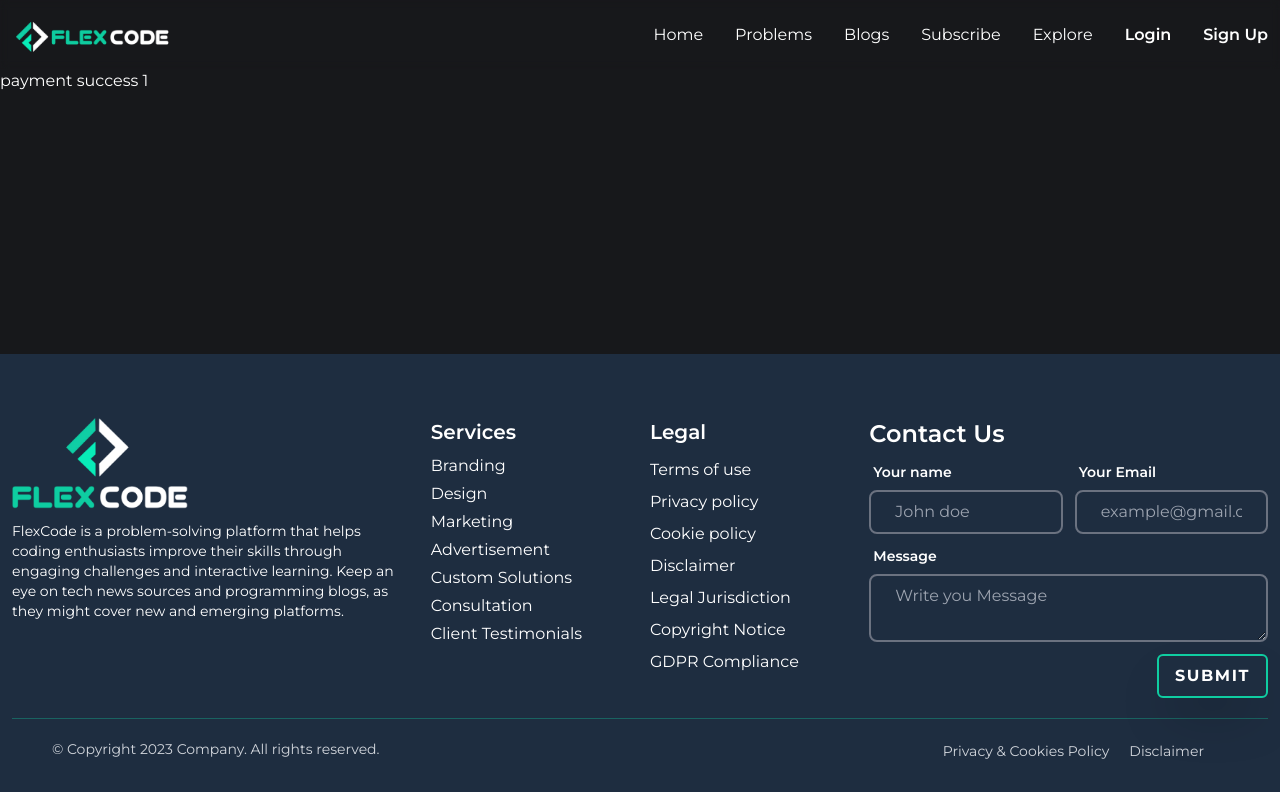
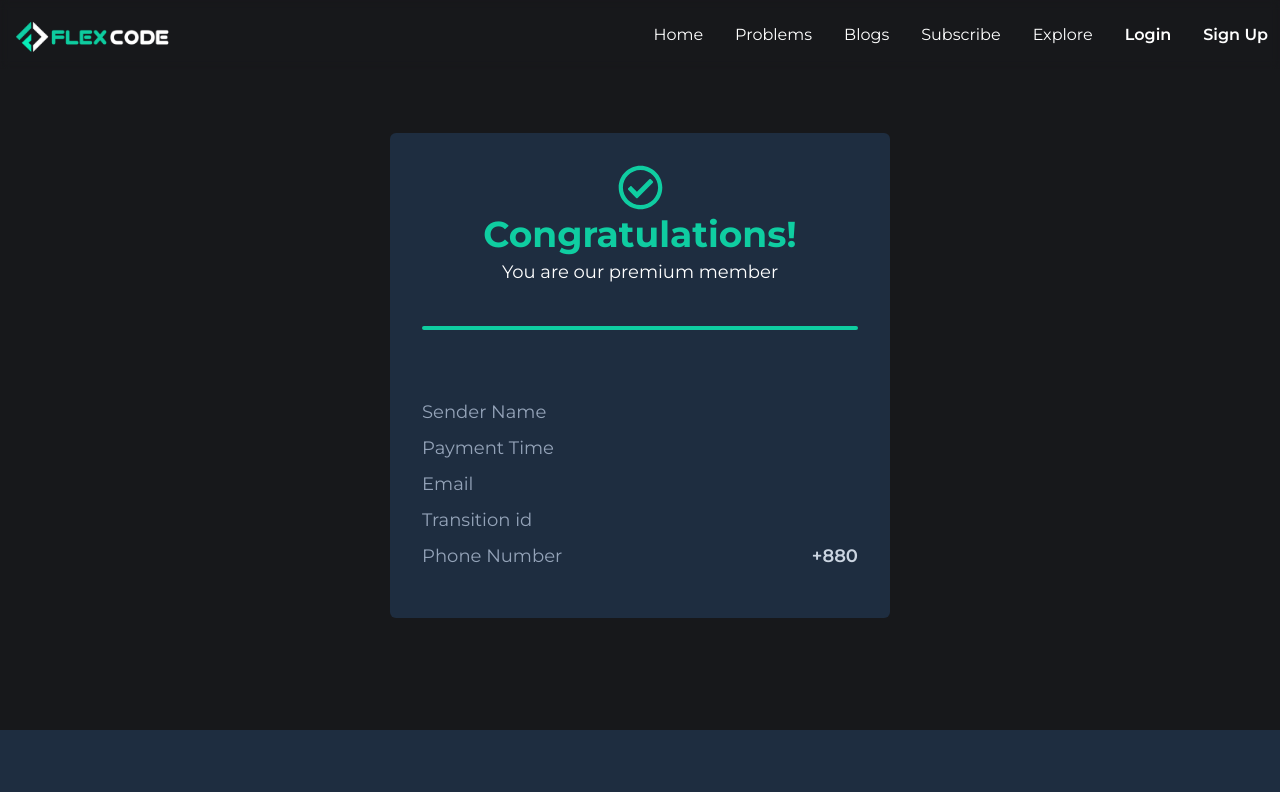
Before and after one commit to ihshadin/flex-code, a React (Vite) app: page /payment/success/1 in a window 1280 px wide. Shown: the top 792 px of the page. Built offline with nearby package versions, Linux system fonts and the light colour scheme; no server answers.

Commit message:
design success page

```diff
--- a/src/pages/CheckOut/CheckOut.jsx
+++ b/src/pages/CheckOut/CheckOut.jsx
@@ -16,7 +16,6 @@ const CheckOut = () => {
   const {
     register,
     handleSubmit,
-    getValues,
     formState: { errors },
   } = useForm();
 
--- a/src/pages/Subscribe/PaymentSuccess.jsx
+++ b/src/pages/Subscribe/PaymentSuccess.jsx
@@ -1,11 +1,78 @@
-import React from "react";
+import React, { useEffect, useState } from "react";
+import { FaRegCheckCircle } from "react-icons/fa";
 import { useParams } from "react-router-dom";
 
 const PaymentSuccess = () => {
   const { tranId } = useParams();
+  const [data, setData] = useState();
+  console.log(data);
+  //   const {
+  //     access,
+  //     address,
+  //     amount,
+  //     currency,
+  //     email,
+  //     number,
+  //     paidStatus,
+  //     transactionId,
+  //   } = data;
+
+  useEffect(() => {
+    fetch(`http://localhost:5000/payment/${tranId}`)
+      .then((res) => res.json())
+      .then((result) => {
+        setData(result);
+      });
+  }, []);
+
   return (
-    <div>
-      <h1>payment success {tranId}</h1>
+    <div className="flexcode-container flex justify-center mb-12">
+      <div className="bg-[#1E2D40] rounded-md">
+        <h1 className="flex justify-center pt-8 pb-1">
+          <FaRegCheckCircle size={45} className="text-center text-[#0fcda1]" />
+        </h1>
+        <h1 className="text-4xl font-extrabold text-[#0fcda1] text-center">
+          Congratulations!
+        </h1>
+        <p className="text-center text-lg pt-1 pb-2">
+          You are our premium member
+        </p>
+        <div className="max-w-full flex justify-center border-2 border-[#0fcda1]  rounded mx-8 my-8"></div>
+        <div className="flex justify-center ">
+          <div className="px-8 py-8 text-lg w-[500px] leading-9 text-slate-400 mb-3">
+            <div className="flex justify-between items-center">
+              <p>Sender Name</p>
+              <p className="text-lg font-semibold text-slate-300">
+                {data?.name}
+              </p>
+            </div>
+            <div className="flex justify-between items-center">
+              <p>Payment Time</p>
+              <p className="text-lg font-semibold text-slate-300">
+                {data?.time}
+              </p>
+            </div>
+            <div className="flex justify-between items-center">
+              <p>Email</p>
+              <p className="text-lg font-semibold text-slate-300">
+                {data?.email}
+              </p>
+            </div>
+            <div className="flex justify-between items-center">
+              <p>Transition id</p>
+              <p className="text-lg font-semibold text-slate-300">
+                {data?.transactionId}
+              </p>
+            </div>
+            <div className="flex justify-between items-center">
+              <p>Phone Number</p>
+              <p className="text-lg font-semibold text-slate-300">
+                +880 {data?.number}{" "}
+              </p>
+            </div>
+          </div>
+        </div>
+      </div>
     </div>
   );
 };
```
Also changed, not shown: 1 other file (tests, documents, lock files or other folders).
